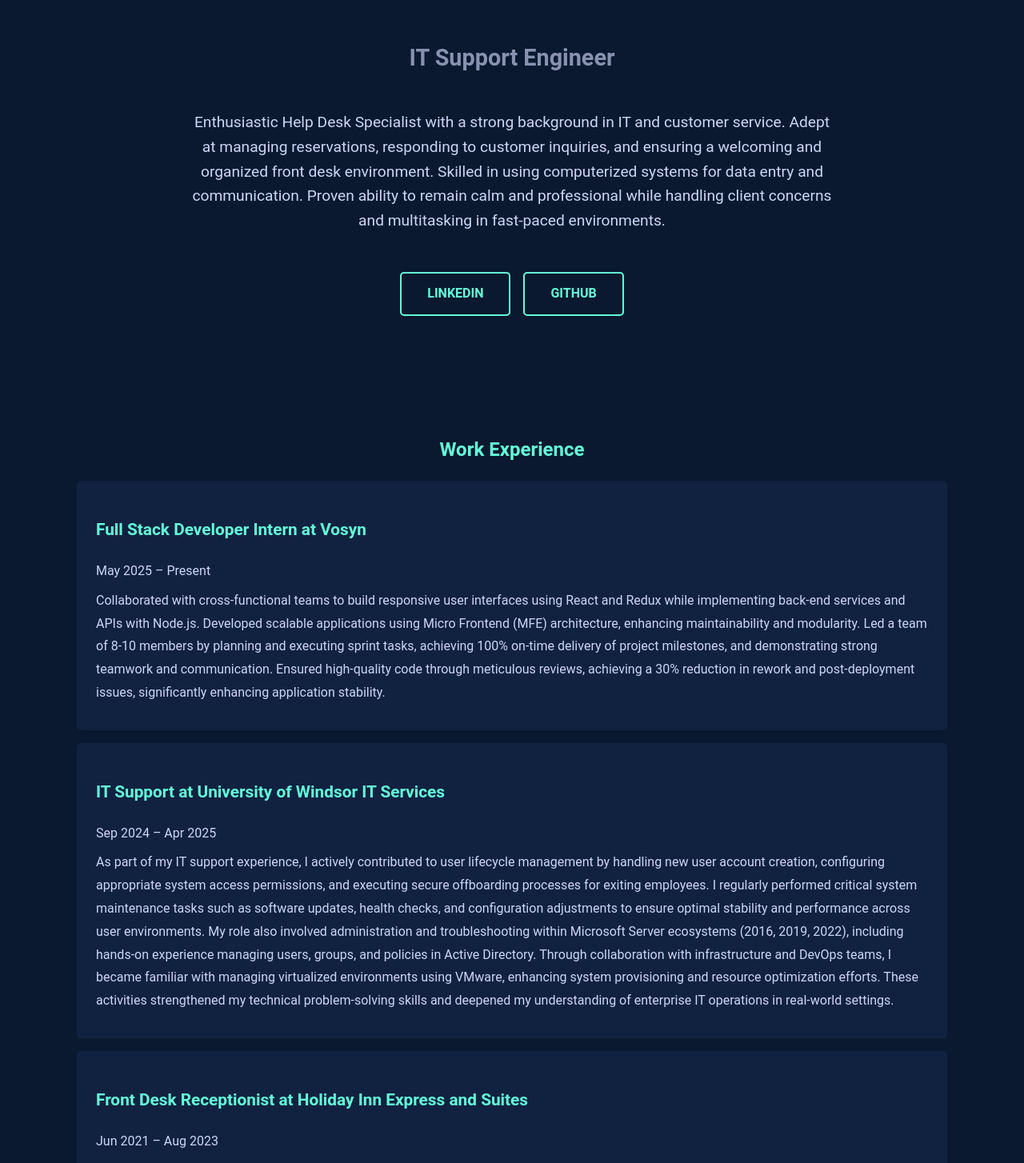
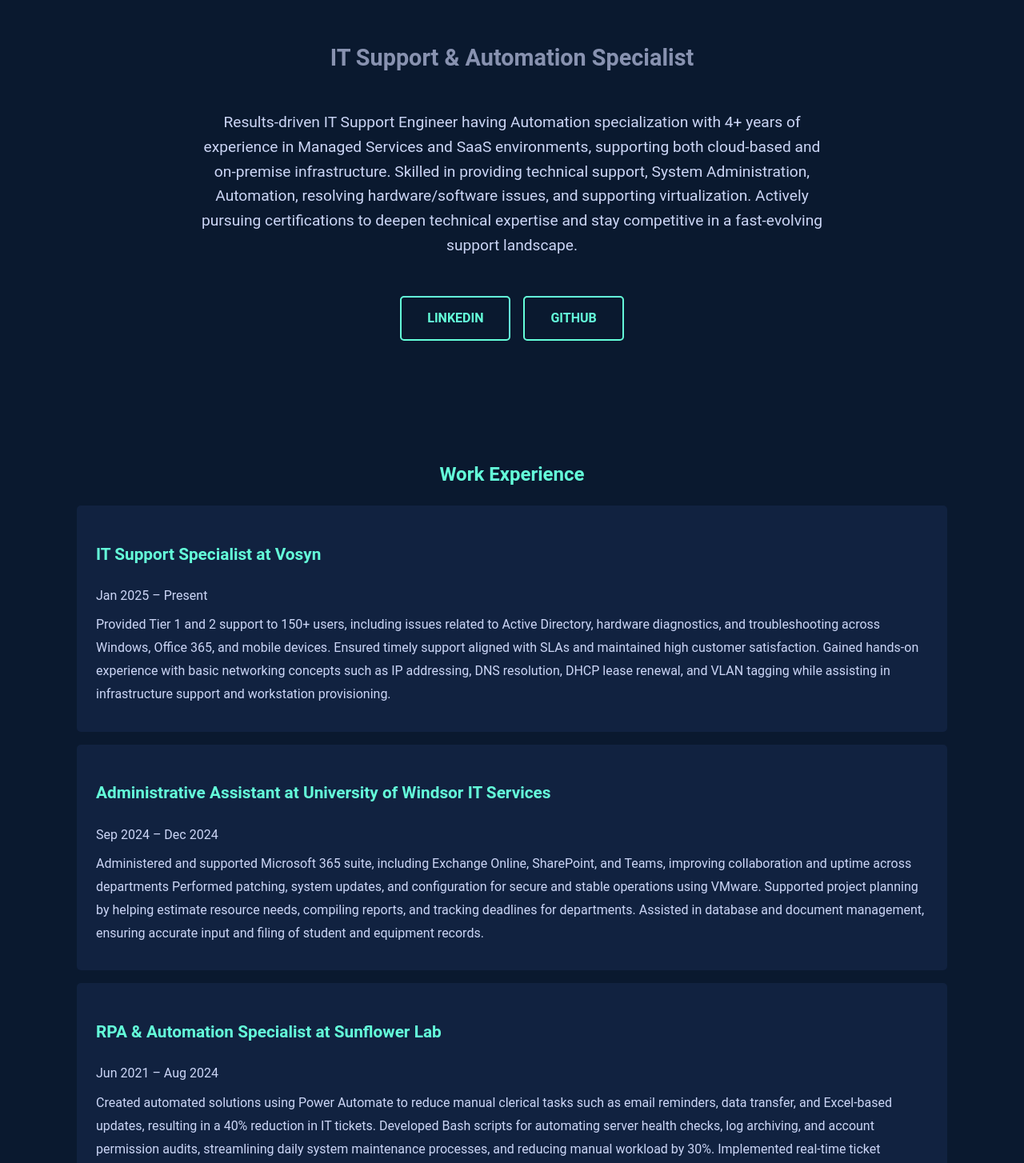
Before and after one commit to nandin14/Portfolio, a React (Create React App) app: page / in a window 1280 px wide. Shown: the part 260-1714 px from the top of the page at 80% size. Built offline with nearby package versions, Linux system fonts and the light colour scheme.

Commit message:
updated portfolio

```diff
--- a/package.json
+++ b/package.json
@@ -1,5 +1,5 @@
 {
-  "homepage": "https://nandin14.github.io/Portfolio",
+  "homepage": "https://Nandini/Portfolio",
   "name": "Portfolio",
   "version": "0.1.0",
   "private": true,
--- a/src/Components/About.js
+++ b/src/Components/About.js
@@ -4,13 +4,12 @@ function About() {
   return (
     <div className="about">
       <h1>Hello, I'm Nandini Dalal</h1>
-      <h2>IT Support Engineer</h2>
+      <h2>IT Support & Automation Specialist</h2>
       <p>
-      Enthusiastic Help Desk Specialist with a strong background in IT and customer service.
-Adept at managing reservations, responding to customer inquiries, and ensuring a welcoming and organized
-front desk environment. Skilled in using computerized systems for data entry and communication. Proven
-ability to remain calm and professional while handling client concerns and multitasking in fast-paced
-environments.
+     Results-driven IT Support Engineer having Automation specialization with 4+ years of experience in Managed Services and
+SaaS environments, supporting both cloud-based and on-premise infrastructure. Skilled in providing technical support, System
+Administration, Automation, resolving hardware/software issues, and supporting virtualization. Actively pursuing
+certifications to deepen technical expertise and stay competitive in a fast-evolving support landscape.
       </p>
       <div className="btn-container">
         <a href="https://linkedin.com/in/nandini-dalal" target="_blank" rel="noopener noreferrer" className="btn">
--- a/src/Components/Experience.js
+++ b/src/Components/Experience.js
@@ -3,28 +3,23 @@ import React from 'react';
 const experiences = [
   {
     company: 'Vosyn',
-    duration: 'May 2025 – Present',
-    role: 'Full Stack Developer Intern',
-    description: 'Collaborated with cross-functional teams to build responsive user interfaces using React and Redux while implementing back-end services and APIs with Node.js. Developed scalable applications using Micro Frontend (MFE) architecture, enhancing maintainability and modularity. Led a team of 8-10 members by planning and executing sprint tasks, achieving 100% on-time delivery of project milestones, and demonstrating strong teamwork and communication. Ensured high-quality code through meticulous reviews, achieving a 30% reduction in rework and post-deployment issues, significantly enhancing application stability.',
+    duration: 'Jan 2025 – Present',
+    role: 'IT Support Specialist',
+    description: 'Collaborated with cross-functional teams to build responsive user interfaces using React and Redux while implementing back-end services and APIs with Node.js. Developed scalable applications using Micro Frontend (MFE) architecture, enhancing maintainabi',
+    description:'Provided Tier 1 and 2 support to 150+ users, including issues related to Active Directory, hardware diagnostics, and troubleshooting across Windows, Office 365, and mobile devices. Ensured timely support aligned with SLAs and maintained high customer satisfaction. Gained hands-on experience with basic networking concepts such as IP addressing, DNS resolution, DHCP lease renewal, and VLAN tagging while assisting in infrastructure support and workstation provisioning.'
   },
   {
     company: 'University of Windsor IT Services',
-    duration: 'Sep 2024 – Apr 2025',
-    role: 'IT Support',
-    description: 'As part of my IT support experience, I actively contributed to user lifecycle management by handling new user account creation, configuring appropriate system access permissions, and executing secure offboarding processes for exiting employees. I regularly performed critical system maintenance tasks such as software updates, health checks, and configuration adjustments to ensure optimal stability and performance across user environments. My role also involved administration and troubleshooting within Microsoft Server ecosystems (2016, 2019, 2022), including hands-on experience managing users, groups, and policies in Active Directory. Through collaboration with infrastructure and DevOps teams, I became familiar with managing virtualized environments using VMware, enhancing system provisioning and resource optimization efforts. These activities strengthened my technical problem-solving skills and deepened my understanding of enterprise IT operations in real-world settings.',
-  },
-  {
-    company: 'Holiday Inn Express and Suites',
-    duration: 'Jun 2021 – Aug 2023',
-    role: 'Front Desk Receptionist',
-    description: 'Provided front-line administrative support by warmly greeting and assisting guests upon arrival, ensuring a professional and welcoming first impression. Managed high-volume communications by answering phone calls, responding to emails, and accurately redirecting inquiries to the appropriate departments to facilitate prompt resolutions. Demonstrated strong multitasking abilities by balancing front-desk responsibilities with administrative tasks such as appointment scheduling, data entry, and handling time-sensitive requests. Operated a range of office equipment, including printers, copiers, and point-of-sale (POS) systems, contributing to the smooth execution of daily operations. Maintained a high standard of customer service by addressing visitor needs efficiently and courteously, helping to foster a positive client experience and support overall office workflow.'
+    duration: 'Sep 2024 – Dec 2024',
+    role: 'Administrative Assistant',
+    description:'Administered and supported Microsoft 365 suite, including Exchange Online, SharePoint, and Teams, improving collaboration and uptime across departments Performed patching, system updates, and configuration for secure and stable operations using VMware. Supported project planning by helping estimate resource needs, compiling reports, and tracking deadlines for departments. Assisted in database and document management, ensuring accurate input and filing of student and equipment records.'
   },
   {
     company: 'Sunflower Lab',
-    duration: 'Jun 2021 – Aug 2023',
-    role: 'Help Desk Specialist',
-    description:'Served as the single point of contact (SPOC) for IT-related escalations, taking ownership of incidents and ensuring prompt and effective resolution of technical issues. Provided end-to-end troubleshooting support for end-users, addressing a wide range of problems including hardware failures, software errors, network connectivity issues (LAN/WAN), VPN access, and firewall configurations. Actively contributed to the development and maintenance of internal technical documentation, FAQs, and user guides to streamline support operations. Maintained an up-to-date asset inventory by accurately tracking the deployment, reassignment, and return of IT equipment. Delivered responsive, customer-focused support aligned with issue priority and organizational service level expectations, while consistently upholding high standards of technical assistance and end-user satisfaction.'
-  },
+    duration: 'Jun 2021 – Aug 2024',
+    role: 'RPA & Automation Specialist',
+    description:'Created automated solutions using Power Automate to reduce manual clerical tasks such as email reminders, data transfer, and Excel-based updates, resulting in a 40% reduction in IT tickets. Developed Bash scripts for automating server health checks, log archiving, and account permission audits, streamlining daily system maintenance processes, and reducing manual workload by 30%. Implemented real-time ticket handling and automated solutions for standard L1 issues like password resets and access requests, reducing manual work by up to 60% and improving response time.'
+  }
 ];
 
 function Experience() {
--- a/src/Components/Skills.js
+++ b/src/Components/Skills.js
@@ -1,11 +1,14 @@
 import React from 'react';
 
 const skills = {
-  'Tools': ['Office 365', 'Active Directory', 'Linux', 'Jira', 'ServiceNow', 'Excel', 'Word'],
+  'Tools': ['Office 365', 'Active Directory','Jira', 'ServiceNow', 'Power BI', 'Excel', 'Word'],
   'Cloud Services': ['Amazon Web Services (AWS)', 'Azure'],
   'Networking': ['DNS', 'DHCP', 'Firewall', 'VPNs', 'TCP/IP'],
   'Virtualization': ['VMware', 'VirtualBox'],
-  'Soft Skills': ['Customer Support', 'Written and Verbal Communication']
+  'RPA & Automation': ['Power Automate', 'Power Apps', 'UiPath', 'REST APIs', 'PowerShell', 'JavaScript', 'Python'],
+  'Soft Skills': ['Customer Support', 'Written and Verbal Communication'],
+  'Operating System': ['Windows Server (2016–2022)', 'Linux'],
+  'Databaase': ['PostgreSql', 'Oracle']
 };
 
 function Skills() {
```
